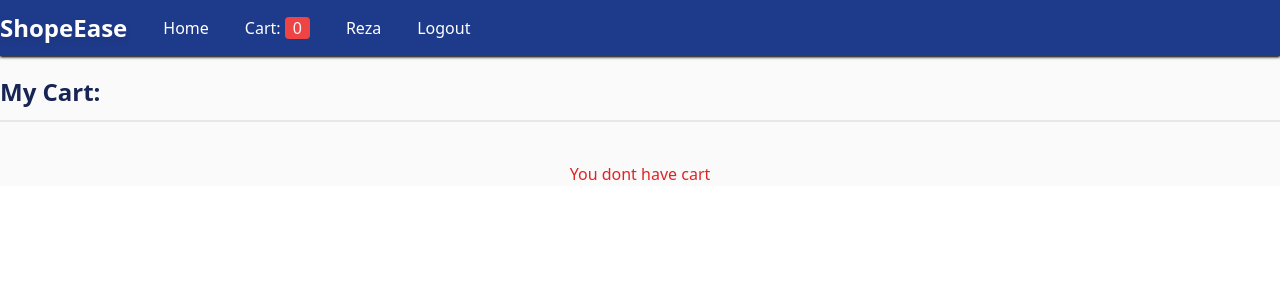
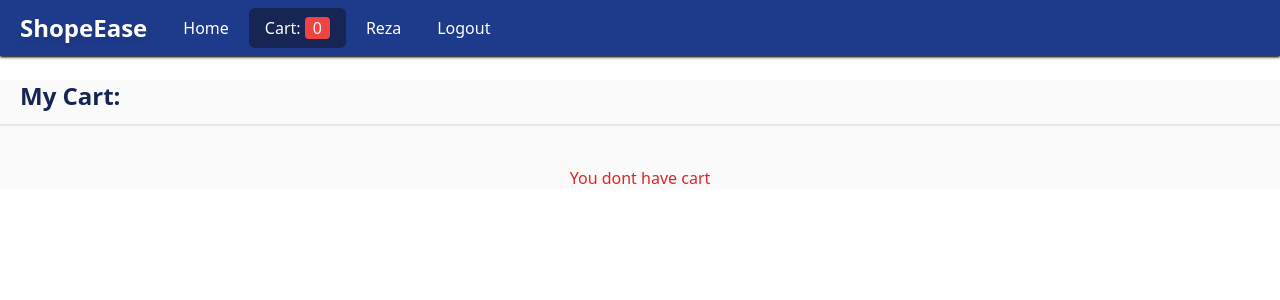
Before and after one commit to rejabagja/shop-ease, a React (Vite) app: page /cart in a window 1280 px wide. Shown: the top 300 px of the page. Built offline with nearby package versions, Linux system fonts and the light colour scheme.

Commit message:
feat: layouting error not found page; edit navbar component

```diff
--- a/src/components/HeaderSection.jsx
+++ b/src/components/HeaderSection.jsx
@@ -1,7 +1,7 @@
 const HeaderSection = ({title}) => {
   return (
     <h1
-      className="text-2xl font-bold pl-5 sm:pl-0 mt-5 border-b-2 pb-3 text-blue-950"
+      className="text-2xl font-bold pl-5 mt-5 border-b-2 pb-3 text-blue-950"
     >
       {title}
     </h1>
--- a/src/components/Navbar.jsx
+++ b/src/components/Navbar.jsx
@@ -1,5 +1,5 @@
 import { useState } from "react";
-import { Link } from "react-router-dom";
+import { Link, useLocation } from "react-router-dom";
 
 const LinkItem = (props) => {
   const {to="#", children, classname, handleClick = () => {}} = props;
@@ -17,6 +17,9 @@ const LinkItem = (props) => {
 const Navbar = () => {
   const [isLogin, username, cart] = [true, 'Reza', []]; // diambil dari redux
   const [isOpen, setIsopen] = useState(false);
+  const {pathname} = useLocation()
+
+  const activeNav = "border-2 border-blue-500 sm:bg-blue-950 sm:border-0";
 
   const toggleMenu = () => {
     setIsopen(!isOpen);
@@ -29,17 +32,17 @@ const Navbar = () => {
   }
 
   return (
-    <nav className="h-14 bg-blue-900 py-2 shadow shadow-black">
-      <div className="container px-5 sm:px-0 mx-auto flex items-center justify-between sm:justify-start sm:gap-x-5">
+    <nav className="h-14 bg-blue-900 py-2 shadow shadow-black fixed inset-0 z-30">
+      <div className="container px-5 mx-auto flex items-center justify-between sm:justify-start sm:gap-x-5">
         <h1 name="brand" className="text-2xl font-bold leading-9 drop-shadow-md hover:drop-shadow-2xl text-white">
-          <Link to="/">ShopeEase</Link>
+          <Link to="/" onClick={() => setIsopen(false)}>ShopeEase</Link>
         </h1>
         <div className={`fixed z-30 top-14 inset-x-0 bottom-0 flex-col gap-y-1 bg-stone-50 sm:static sm:flex sm:flex-row sm:bg-transparent sm:text-white sm:gap-x-1 sm:gap-y-0 justify-center items-center ${isOpen ? "flex" : "hidden"}`}>
-          <LinkItem na to="/" classname={classNavlink} handleClick={() => toggleMenu()}>Home</LinkItem>
+          <LinkItem to="/" classname={(pathname === "/" || /\/products\/[0-9]/.test(pathname)) ? activeNav : classNavlink} handleClick={() => toggleMenu()}>Home</LinkItem>
           { isLogin ? (
             <>
-              <LinkItem to="/cart" classname={classNavlink} handleClick={() => toggleMenu()}>Cart: <span className="bg-red-500 px-2 tex-center w-2 h-2 rounded text-slate-100">{cart.length}</span></LinkItem>
-              <LinkItem setNavOverlay={setIsopen} classname="cursor-default">{username}</LinkItem>
+              <LinkItem to="/cart" classname={(pathname === "/cart") ? activeNav : classNavlink} handleClick={() => toggleMenu()}>Cart: <span className="bg-red-500 px-2 tex-center w-2 h-2 rounded text-slate-100">{cart.length}</span></LinkItem>
+              <LinkItem classname="cursor-default">{username}</LinkItem>
               <LinkItem classname={classNavlink} handleClick={() => handleLogout()}>Logout</LinkItem>
             </>) : (
             <>
--- a/src/layouts/MainLayout.jsx
+++ b/src/layouts/MainLayout.jsx
@@ -9,7 +9,7 @@ const MainLayout = () => {
   return (
     < div className="bg-neutral-50">
       <Navbar />
-      <div className="container mx-auto">
+      <div className="container mx-auto mt-20">
         <Outlet />
       </div>
     </div>
--- /dev/null
+++ b/src/pages/error.jsx
@@ -0,0 +1,16 @@
+import { useRouteError } from "react-router-dom";
+
+const ErrorPage = () => {
+  const error = useRouteError();
+
+  return (
+    <div className="h-screen flex justify-center items-center bg-neutral-50">
+      <div className="min-w-64 w-full max-w-sm">
+        <img src="/images/404-error-page.svg" alt="404 error page" />
+        <p className="text-center text-3xl font-bold text-blue-950">Error: {error.status}</p>
+      </div>
+    </div>
+  )
+}
+
+export default ErrorPage;
--- a/src/pages/login.jsx
+++ b/src/pages/login.jsx
@@ -16,7 +16,7 @@ const LoginPage = () => {
   }
 
   return (
-    <div className="min-h-screen flex justify-center items-center">
+    <div className="min-h-screen flex justify-center items-center bg-neutral-50">
       <div className="w-full max-w-xs">
         <h1 className="text-3xl font-bold mb-2 text-blue-900 text-center">ShopEase Login</h1>
         <p className="font-medium text-slate-600 mb-2 text-center">Welcome, Please enter you details</p>
--- a/src/router/index.jsx
+++ b/src/router/index.jsx
@@ -4,6 +4,7 @@ import HomePage from '../pages/home.jsx'
 import LoginPage from '../pages/login.jsx'
 import CartPage from '../pages/cart.jsx';
 import DetailproductPage from '../pages/detailProduct.jsx';
+import ErrorPage from '../pages/error.jsx';
 
 
 
@@ -11,6 +12,7 @@ const router = createBrowserRouter([
   {
     path: "/",
     element: <MainLayout />,
+    errorElement: <ErrorPage />,
     children: [
       {
         path: "",
```
Also changed, not shown: public/images/404-error-page.svg (added).
